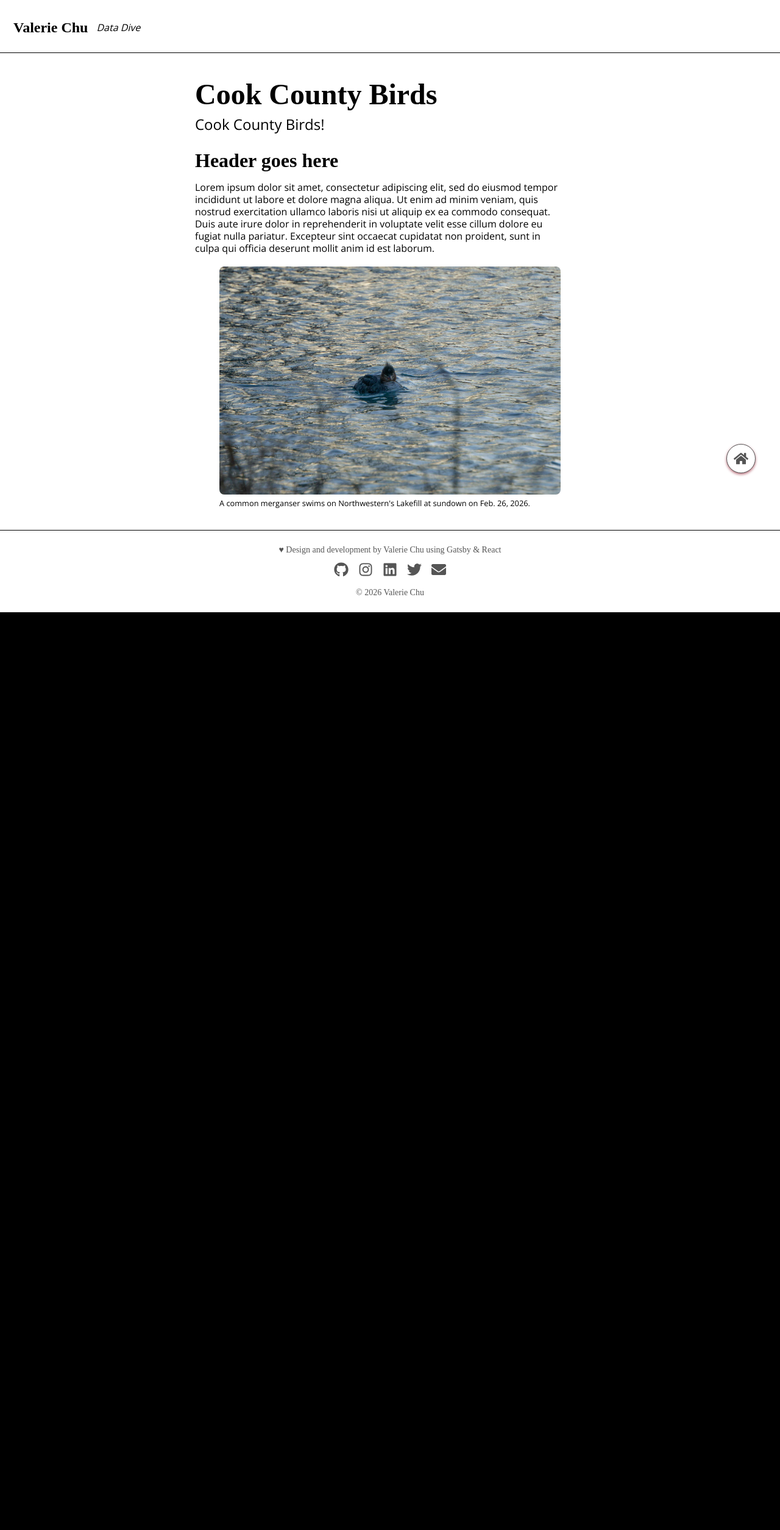
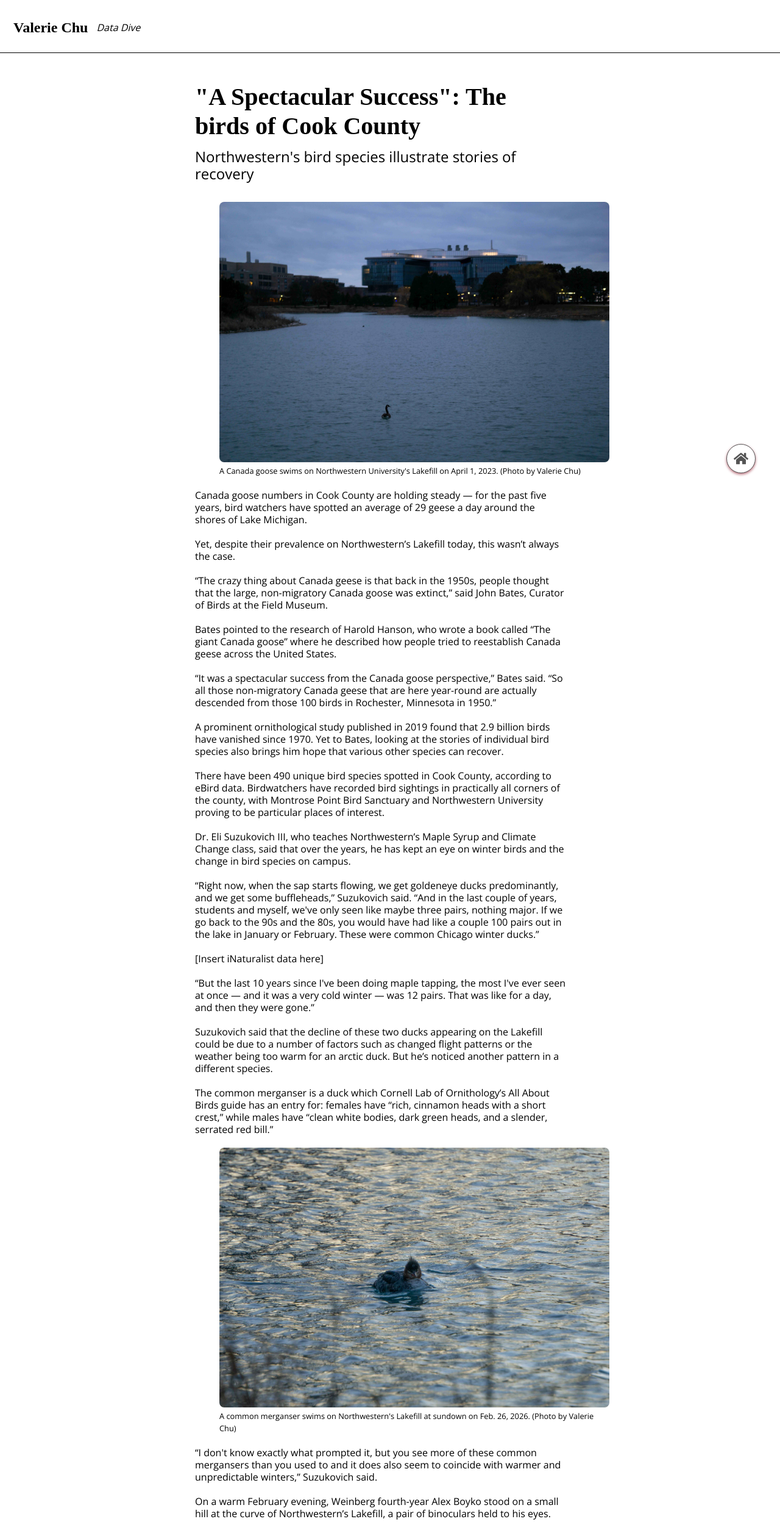
Before and after one commit to valerieychu/cook-county-birds, a Gatsby site: page / in a window 1280 px wide. Shown: the top 2509 px of the page at 61% size. Before the commit the page ends 1004 px from the top, so only its background shows below. Built offline with nearby package versions, Linux system fonts and the light colour scheme; Gatsby itself is replaced by a stand-in of ours; a script that the page names is missing.

Commit message:
story designedd, flourish embed created, images and data viz uploaded

```diff
--- /dev/null
+++ b/src/pages/flourishembed.js
@@ -0,0 +1,22 @@
+import React, { useEffect } from "react";
+
+const FlourishEmbed = ({ visualizationId }) => {
+  useEffect(() => {
+    // load Flourish script dynamically
+    const script = document.createElement("script");
+    script.src = "https://public.flourish.studio/resources/embed.js";
+    script.async = true;
+    document.body.appendChild(script);
+    // console.log(visualizationId);
+  }, []);
+
+  return (
+    <div
+      className="flourish-embed flourish-chart"
+      data-src={`visualisation/${visualizationId}`}
+      style={{ width: "100%" }}
+    />
+  );
+};
+
+export default FlourishEmbed;
--- a/src/pages/home.js
+++ b/src/pages/home.js
@@ -5,45 +5,227 @@ import image from "../images/valeriechu.png";
 import divider from "../images/divider.svg";
 import Header from "./header";
 import Footer from "./footer";
-import blobblue from "../images/blobblue.png";
-import blobgreen from "../images/blobgreen.png";
-import blobpink from "../images/blobpink.png";
+import FlourishEmbed from "./flourishembed";
 import Lakefill02227 from "../images/Lakefill-02227.jpg";
+import Cangoo2023 from "../images/Cangoo-2023.jpg";
+import CangooMainPhoto from "../images/4-1-23-DSC05336.jpeg";
+import LotsofCangoo from "../images/1-26-23-DSC04347.jpeg";
+import CangooAverages from "../images/cangoo_averages_per_year.jpg";
+import Lakefill01989 from "../images/Lakefill-01989.jpg";
 
 const Home = () => {
   return (
     <>
       <div className="intro">
         <div className="centered-text">
-          <h1 className="h1">Cook County Birds</h1>
-          {/* <h1 className="h0">Gut</h1>
-          <h1 className="h0">Tracker</h1> */}
-          <h2 className="h2">Cook County Birds!</h2>
-          <h3 className="h3">Header goes here</h3>
+          <h1 className="h1">
+            "A Spectacular Success": The birds of Cook County
+          </h1>
+          <h2 className="h2">
+            Northwestern's bird species illustrate stories of recovery
+          </h2>
+
+          <figure className="image">
+            <img
+              src={CangooMainPhoto}
+              alt="A Canada goose swims in the middle of the lake toward a large glass building in the background. It is looking off to the distance."
+            />
+            <figcaption className="image-caption">
+              A Canada goose swims on Northwestern University's Lakefill on
+              April 1, 2023. (Photo by Valerie Chu)
+            </figcaption>
+          </figure>
+
           <p className="paragraph">
-            Lorem ipsum dolor sit amet, consectetur adipiscing elit, sed do
-            eiusmod tempor incididunt ut labore et dolore magna aliqua. Ut enim
-            ad minim veniam, quis nostrud exercitation ullamco laboris nisi ut
-            aliquip ex ea commodo consequat. Duis aute irure dolor in
-            reprehenderit in voluptate velit esse cillum dolore eu fugiat nulla
-            pariatur. Excepteur sint occaecat cupidatat non proident, sunt in
-            culpa qui officia deserunt mollit anim id est laborum.
+            Canada goose numbers in Cook County are holding steady — for the
+            past five years, bird watchers have spotted an average of 29 geese a
+            day around the shores of Lake Michigan.
           </p>
-          <div className="image">
-            <figure>
-              <img
-                src={Lakefill02227}
-                alt="A common merganser swims on Northwestern's Lakefill."
-              />
-              <figcaption className="image-caption">A common merganser swims on Northwestern's Lakefill at sundown on Feb. 26, 2026.</figcaption>
-            </figure>
-            {/* <img src={blobpink} alt="A pink blob." />
-            <img src={blobblue} alt="A blue blob." />
-            <img src={blobgreen} alt="A green blob." /> */}
-          </div>
-          {/* <br></br> */}
-          {/* <img src={arrowdown} alt="A down arrow." /> */}
-          <br></br>
+
+          <p className="paragraph">
+            Yet, despite their prevalence on Northwestern’s Lakefill today, this
+            wasn’t always the case.
+          </p>
+
+          <p className="paragraph">
+            “The crazy thing about Canada geese is that back in the 1950s,
+            people thought that the large, non-migratory Canada goose was
+            extinct,” said John Bates, Curator of Birds at the Field Museum.
+          </p>
+
+          <p className="paragraph">
+            Bates pointed to the research of Harold Hanson, who wrote a book
+            called “The giant Canada goose” where he described how people tried
+            to reestablish Canada geese across the United States.
+          </p>
+
+          <p className="paragraph">
+            “It was a spectacular success from the Canada goose perspective,”
+            Bates said. “So all those non-migratory Canada geese that are here
+            year-round are actually descended from those 100 birds in Rochester,
+            Minnesota in 1950.”
+          </p>
+
+          <p className="paragraph">
+            A prominent ornithological study published in 2019 found that 2.9
+            billion birds have vanished since 1970. Yet to Bates, looking at the
+            stories of individual bird species also brings him hope that various
+            other species can recover.
+          </p>
+
+          <p className="paragraph">
+            There have been 490 unique bird species spotted in Cook County,
+            according to eBird data. Birdwatchers have recorded bird sightings
+            in practically all corners of the county, with Montrose Point Bird
+            Sanctuary and Northwestern University proving to be particular
+            places of interest.
+          </p>
+
+          <FlourishEmbed visualizationId="27686289" />
+
+          <p className="paragraph">
+            Dr. Eli Suzukovich III, who teaches Northwestern’s Maple Syrup and
+            Climate Change class, said that over the years, he has kept an eye
+            on winter birds and the change in bird species on campus.
+          </p>
+
+          <p className="paragraph">
+            “Right now, when the sap starts flowing, we get goldeneye ducks
+            predominantly, and we get some buffleheads,” Suzukovich said. “And
+            in the last couple of years, students and myself, we've only seen
+            like maybe three pairs, nothing major. If we go back to the 90s and
+            the 80s, you would have had like a couple 100 pairs out in the lake
+            in January or February. These were common Chicago winter ducks.”
+          </p>
+
+          <p className="paragraph">[Insert iNaturalist data here]</p>
+
+          <p className="paragraph">
+            “But the last 10 years since I've been doing maple tapping, the most
+            I've ever seen at once — and it was a very cold winter — was 12
+            pairs. That was like for a day, and then they were gone.”
+          </p>
+
+          <p className="paragraph">
+            Suzukovich said that the decline of these two ducks appearing on the
+            Lakefill could be due to a number of factors such as changed flight
+            patterns or the weather being too warm for an arctic duck. But he’s
+            noticed another pattern in a different species.
+          </p>
+
+          <p className="paragraph">
+            The common merganser is a duck which Cornell Lab of Ornithology’s
+            All About Birds guide has an entry for: females have “rich, cinnamon
+            heads with a short crest,” while males have “clean white bodies,
+            dark green heads, and a slender, serrated red bill.”
+          </p>
+
+          <figure className="image">
+            <img
+              src={Lakefill02227}
+              alt="A common merganser swims on Northwestern's Lakefill."
+            />
+            <figcaption className="image-caption">
+              A common merganser swims on Northwestern's Lakefill at sundown on
+              Feb. 26, 2026. (Photo by Valerie Chu)
+            </figcaption>
+          </figure>
+
+          <p className="paragraph">
+            “I don't know exactly what prompted it, but you see more of these
+            common mergansers than you used to and it does also seem to coincide
+            with warmer and unpredictable winters,” Suzukovich said.
+          </p>
+
+          <p className="paragraph">
+            On a warm February evening, Weinberg fourth-year Alex Boyko stood on
+            a small hill at the curve of Northwestern’s Lakefill, a pair of
+            binoculars held to his eyes.
+          </p>
+
+          <figure className="image">
+            <img
+              src={Lakefill01989}
+              alt="A man with a pair of binoculars looks out across the lake."
+            />
+            <figcaption className="image-caption">
+              Alex Boyle peers through a pair of binoculars toward Nortwestern's Lakefill on Feb. 18, 2026. (Photo
+              by Valerie Chu)
+            </figcaption>
+          </figure>
+
+          <p className="paragraph">
+            “We have some migratory ducks on the lagoon right now,” Boyko said.
+            “So I'm going out to take a look at those.”
+          </p>
+
+          <p className="paragraph">
+            In the span of 45 minutes, Boyko counted 63 individual birds and 19
+            species. Among them were 10 Canada Geese, 6 Hooded Mergansers, 1
+            Common Merganser, 2 Buffleheads and 5 Red-winged Blackbirds.
+          </p>
+
+          <p className="paragraph">
+            “There's a lot of biodiversity,” Boyko said. “It (birdwatching) is a
+            good way to recharge after a busy day — go out, spend some time
+            around nature.”
+          </p>
+
+          <p className="paragraph">
+            That’s exactly what Weinberg third-year Zach Wolk does too.
+          </p>
+
+          <p className="paragraph">
+            Wolk likes Canada geese. On Northwestern’s version of the social
+            media app Fizz, he’s become known as the “Goose Whisperer.” He even
+            has a stuffed Canada goose sitting in his living room — a mini-model
+            of the real thing that Wolk admits might not be the most
+            true-to-life, yet still shows the cheek patches that he uses
+            alongside other features like a goose’s number of offspring to
+            distinguish Evanston’s Canada geese.
+          </p>
+
+          <p className="paragraph">
+            In the fall and spring when the geese are around, he visits them
+            once a day, a few times a week at Evanston’s Arrington Lagoon and
+            around Northwestern’s Lakefill. And despite recent construction, he
+            said that over the past three years, he hasn’t observed any
+            significant difference in the numbers of Canada geese.
+          </p>
+
+          <figure className="image">
+            <img
+              src={CangooAverages}
+              alt="A line chart with a minimal theme shows a mostly horizontal line."
+            />
+            <figcaption className="image-caption">
+              Graphic by Valerie Chu
+            </figcaption>
+          </figure>
+
+          <p className="paragraph">
+            “I feel like I know them so well,” Wolk said. “I’m looking forward
+            to seeing which geese nest around the mini lake this year.”
+          </p>
+
+          <h3 className="h3">Methodology</h3>
+
+          <p className="paragraph">
+            Most of the data in this article was from eBird API 2.0.
+          </p>
+          <p className="paragraph">
+            I scraped the data using Python and analyzed it using Python or R.
+          </p>
+          <p className="paragraph">
+            The data for bird hotspots of Cook County was gathered through using
+            eBird's API to collect the location names and coordinates of every
+            bird activity logged.
+          </p>
+          <p className="paragraph">
+            The data for Canada geese was gathered through using eBird's API to
+            collect Canada geese numbers for every single day in Cook County,
+            from 2020 to now (Feb. 23, 2026).
+          </p>
         </div>
       </div>
     </>
@@ -51,66 +233,3 @@ const Home = () => {
 };
 
 export default Home;
-
-// Old Version
-// const Home = () => {
-//   return (
-//     <>
-//       {/* <Header /> */}
-//       {/* Intro */}
-//       {/* Intro */}
-//       {/* Intro */}
-//       <div className="intro">
-//         <div className="centered-text">
-//           <h1 className="h1" style={{ marginBottom: "1rem" }}>
-//             Welcome to The Gut Tracker!
-//           </h1>
-//           <h2 className="h2">
-//             <span
-//               className="heart"
-//               style={{ color: "#b76e79", fontSize: "16px" }}
-//             >
-//               &#9829;
-//             </span>{" "}
-//             Yay!{" "}
-//             <span
-//               className="heart"
-//               style={{ color: "#b76e79", fontSize: "16px" }}
-//             >
-//               &#9829;
-//             </span>
-//           </h2>
-//           <h2 className="paragraph" style={{ margin: "1rem 0" }}>
-//             {/* <em>~ Creating digital products that tell a story ~</em> */}
-//           </h2>
-//         </div>
-//         {/* <img className='image' src={image} alt='Image of Valerie Chu' /> */}
-//       </div>
-
-//       <img src={divider} alt="divider" className="divider" />
-//       <div className="centered-text">
-//         <h3 className="h3">A Quick Intro</h3>
-//         <p className="paragraph">Hello hello! Welcome to The Gut Tracker!</p>
-//         {/* <p className="paragraph">Hello hello!</p> */}
-//       </div>
-
-//       <img src={divider} alt="divider" className="divider" />
-
-//       <div className="centered-text">
-//         <h3 className="h3">How to use The Gut Tracker</h3>
-//         {/* <ProjectCard
-//           image={aetchome}
-//           alt="NASA Aerosciences Evaluation and Test Capabilities Portfolio Office home page"
-//           hed="NASA Wind Tunnel Test Tracking Project"
-//           subhed="NASA’s Aerosciences Evaluation and Test Capabilities Portfolio Office"
-//           description="Full stack development and data science for tracking NASA’s wind tunnel tests — Built a landing page that updates with real-time issues, highlights, and data visualizations for NASA’s 12 wind tunnels."
-//           skills="Python, Figma, SQL, GitLab, Dash Mantine Components, Dash Plotly"
-//           learnMoreUrl="/work/nasa-wind-tunnel-test-tracking"
-//           // viewProjectUrl='https://www.nasa.gov/directorates/armd/aetc/'
-//         /> */}
-//       </div>
-//     </>
-//   );
-// };
-
-// export default Home;
--- a/src/styles/global.less
+++ b/src/styles/global.less
@@ -36,18 +36,18 @@
 
 .h1 {
   font-family: 'Amiri', 'Crimson Text', Times New Roman, serif;
-  font-size: 3rem;
-  line-height: 2.5rem;
+  font-size: 2.5rem;
+  line-height: 3rem;
   text-align: left;
   width: calc(100% - 2rem);
   margin: 0.5rem 0;
-  margin-bottom: 1rem;
+  margin-bottom: 0.75rem;
 }
 
 .h2 {
   font-family: 'Open Sans', 'Roboto', Arial, sans-serif;
   font-size: 1.5rem;
-  line-height: 1.65rem;
+  line-height: 1.75rem;
   font-weight: 400;
   text-align: left;
   margin: 0.5rem 0;
```
Also changed, not shown: src/images/1-26-23-DSC04347.jpeg (added), src/images/4-1-23-DSC05336.jpeg (added), src/images/blobblue.png (deleted), src/images/blobgreen.png (deleted), src/images/blobpink.png (deleted), src/images/cangoo_averages_per_year.jpg (added), 1 other file.
